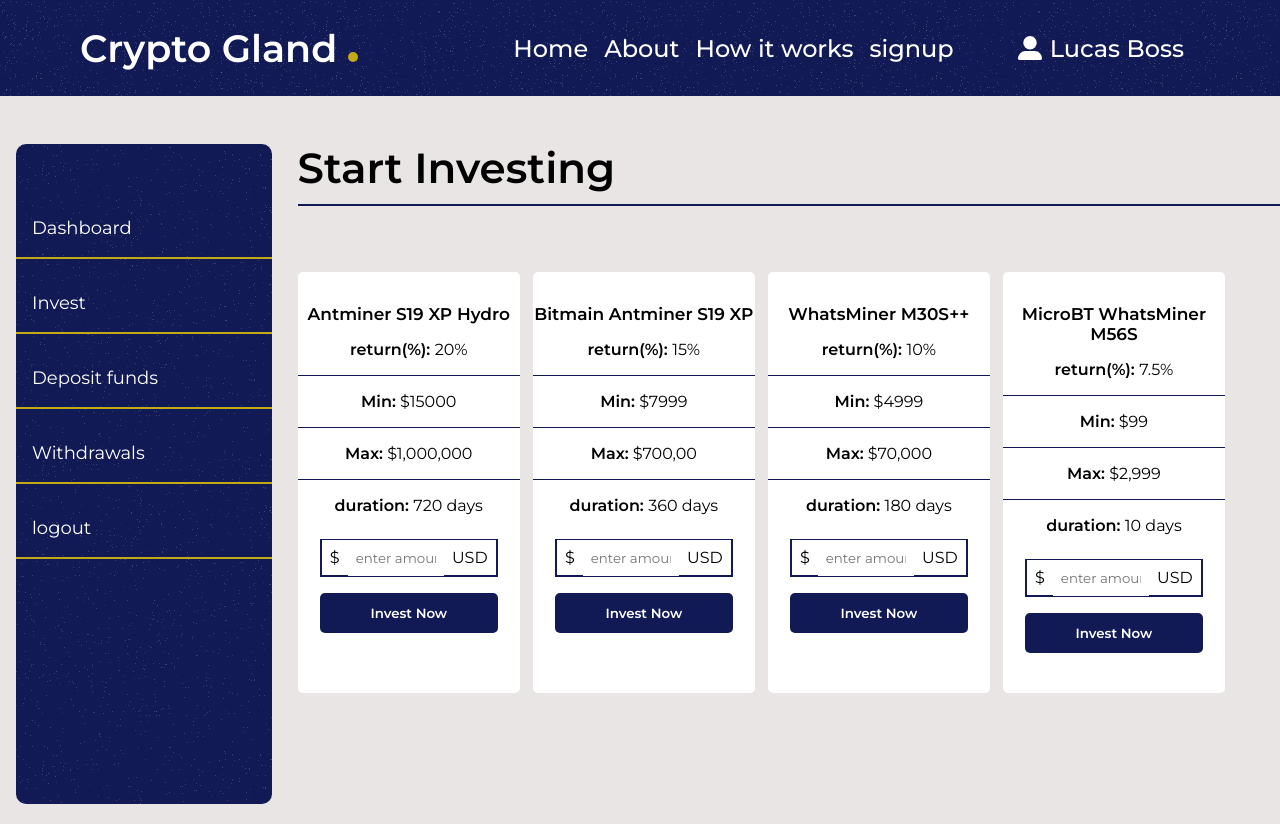
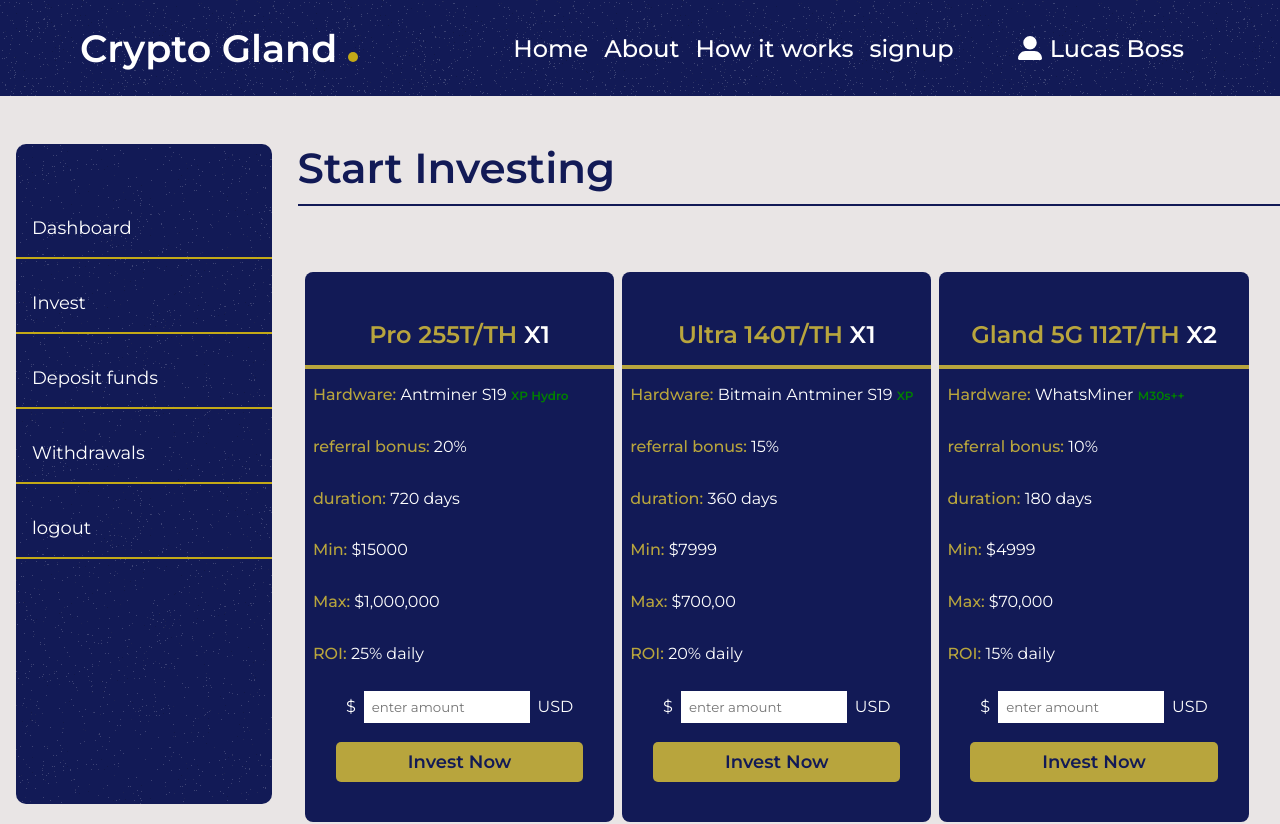
Before and after one commit to Tobby8629/miner, a React (Create React App) app: page /account/invest in a window 1280 px wide. Shown: the top 824 px of the page. Built offline with nearby package versions, Linux system fonts and the light colour scheme.

Commit message:
update codebase

```diff
--- a/src/component/Account/Dashboard/Dashboard.module.css
+++ b/src/component/Account/Dashboard/Dashboard.module.css
@@ -5,6 +5,7 @@
 
 .balance {
   background-color: var(--primary-color);
+  background-image: url('../../../../public/assets/body-bg.png');
   color: #fff;
   padding: 1rem;
   margin: 1rem 3px;
@@ -70,6 +71,7 @@
 .box {
   height: 120px;
   background-color: var(--primary-color);
+  background-image: url('../../../../public/assets/body-bg.png');
   padding:  1.5rem 1rem;
   display: flex;
   align-items: center;
@@ -363,6 +365,10 @@
     font-size: 16px;
   }
 
+  .copylink p {
+    font-size: 17px;
+  }
+
 }
 
 @media (min-width: 1280px) {
@@ -420,4 +426,8 @@
     line-height: 40px;
   }
 
+  .copylink p {
+    font-size: 20px;
+  }
+
 }
--- a/src/component/Account/Invest/Invest.jsx
+++ b/src/component/Account/Invest/Invest.jsx
@@ -3,22 +3,28 @@
 
 const Invest = () => {
   const plans = [
-    {percentage:20,duration: "720 days", miner:"Antminer S19 XP Hydro", min: "$15000", max:"$1,000,000"},
-    {percentage:15,duration: "360 days", miner: "Bitmain Antminer S19 XP", min:"$7999", max:"$700,00"},
-    {percentage:10,duration:" 180 days", miner: "WhatsMiner M30S++ ", min:"$4999", max:"$70,000"},
-    {percentage: 7.5, duration: "10 days", miner: "MicroBT WhatsMiner M56S", min:"$99", max:"$2,999"}
+    {name: "Pro 255T/TH", repeat:1,  referral: 20,percentage:25,duration: "720 days", miner:"Antminer S19", range: 'XP Hydro', min: "$15000", max:"$1,000,000"},
+    {name: "Ultra 140T/TH", repeat:1, referral:15 ,percentage:20,duration: "360 days", miner: "Bitmain Antminer S19", range: 'XP', min:"$7999", max:"$700,00"},
+    {name: "Gland 5G 112T/TH", repeat:2, referral: 10,percentage:15,duration:" 180 days", miner: "WhatsMiner", range: 'M30s++', min:"$4999", max:"$70,000"},
+    {name: "Hydro 4G 192T/TH", repeat:1, referral: 10,percentage: 10, duration: "90 days", miner: "MicroBT", range: 'M56s', min:"$2,999", max:"$35,000"},
+    {name: "3G Fast 90T/TH", repeat:2, referral: 5,percentage:2.5,duration:" 10 days", miner: "AntMiner", range: 'M36s', min:"$99", max:"$1,970"},
+    {name: "AI Cloud 5G", repeat:1, referral: 5,percentage: 5, duration: "45 days", miner: "MicroBT", range: 'Pro3', min:"unlimited", max:"unlimited"}
   ]
   return (
     <section className={style.invest}>
       <h1>Start Investing</h1>
-       <main>
+       <main className={style.wrapper}>
           {plans?.map((plan)=>(
             <div key={plan?.miner} className={style.card}>
-              <h2>{plan?.miner}</h2>
-              <p><span className={style.bold}>return(%): </span>{plan?.percentage}%</p>
-              <p><span className={style.bold}>Min:</span> {plan?.min}</p>
-              <p><span className={style.bold}>Max:</span> {plan?.max}</p>
-              <p className={style.duration}><span className={style.bold}>duration: </span>{plan?.duration}</p>
+              <h2>{plan?.name} <span className={style.white}>X{plan?.repeat}</span></h2>
+              <div className={style.attr}>
+                <p><span className={style.bold}>Hardware: </span>{plan?.miner} <span className={style.green}>{plan?.range}</span></p>
+                <p><span className={style.bold}>referral bonus: </span>{plan?.referral}%</p>
+                <p className={style.duration}><span className={style.bold}>duration: </span>{plan?.duration}</p>
+                <p><span className={style.bold}>Min:</span> {plan?.min}</p>
+                <p><span className={style.bold}>Max:</span> {plan?.max}</p>
+                <p><span className={style.bold}>ROI: </span>{plan?.percentage}% daily</p>
+              </div>
               <div className={style.input_wrapper}>
                 <div className={style.input}>
                   <p className={style?.sign}>$</p>
--- a/src/component/Account/Invest/Invest.module.css
+++ b/src/component/Account/Invest/Invest.module.css
@@ -1,22 +1,36 @@
 .invest {
   padding: 2rem 1rem;
+  color: white;
 }
 
 .invest h1 {
   font-size: 30px;
+  color: var(--primary-color);
+}
+
+.wrapper {
+  margin: 2rem 0;
 }
 
 .card {
-  background-color: #fff;
-  padding: 1rem;
+  background-color: var(--primary-color);
+  padding: 1rem 5px;
   margin: 1rem 0;
-  border-radius: 5px;
+  border-radius: 8px;
+}
+
+.card h2 {
+  color: var(--secondary-color);
+  font-size: 26px;
+  font-weight: 600;
+  text-align: center;
+  border-bottom: 4px solid var(--secondary-color);
+  padding: 1rem 0;
 }
 
 .card p {
  padding: 1rem 0;
  border-bottom: .3px solid var(--primary-color);
- text-align: center;
 }
 
 .input {
@@ -33,12 +47,18 @@
 }
 
 .bold {
-  font-weight: 600;
+  font-size: 20px;
+  font-weight: 500;
+  color: var(--secondary-color);
 }
 
-.invest h2 {
+.attr {
+  padding: 0 .5rem;
+}
+
+/* .invest h2 {
   font-size: 18px;
-}
+} */
 
 .input_wrapper {
   width: 80%;
@@ -71,14 +91,24 @@
 }
 
 .invest button {
-  background: var(--primary-color);
+  background-color: var(--secondary-color);
+  color: var(--primary-color);
   outline: none;
-  color: white;
   border: none;
   border-radius: 5px;
   width: 100%;
   height: 40px;
   font-weight: 600;
+}
+
+.green {
+  color: green;
+  font-size: 12px;
+  font-weight: 600;
+}
+
+.white {
+  color: #fff;
 }
 
 @media (min-width: 768px) {
@@ -113,7 +143,12 @@
   .invest main {
     display: flex;
       flex-wrap: wrap;
-      margin-top: 5rem
+      margin-top: 5rem;
+     justify-content: center
+  }
+
+  .invest button {
+    font-size: 18px;
   }
 }
 
@@ -125,7 +160,7 @@
   }
 
     .invest h2 {
-      font-size: 17px;
+      font-size: 24px;
       text-align: center;
     }
 }
@@ -136,14 +171,23 @@
   }
 
   .card {
-    width: 23%;
-    margin-right: .8rem;
+    width: 32%;
+    margin-right: .5rem;
+  }
+
+  .bold {
+    font-size: 16px;
+
   }
 }
 
 @media (min-width: 1440px) {
   .card {
-    width: 24%;
-    margin-right: 0.8rem;
+    width: 32%;
+    margin-right: 0.7rem;
+  }
+
+  .bold {
+    font-size: 20px;
   }
 }
```
